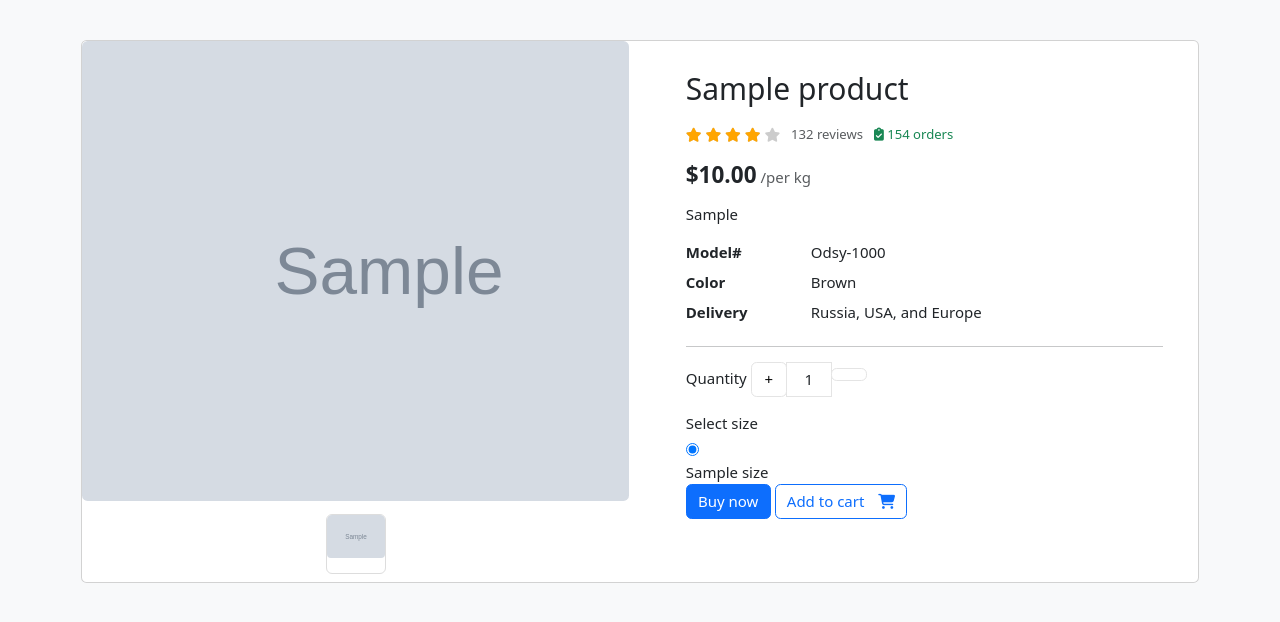
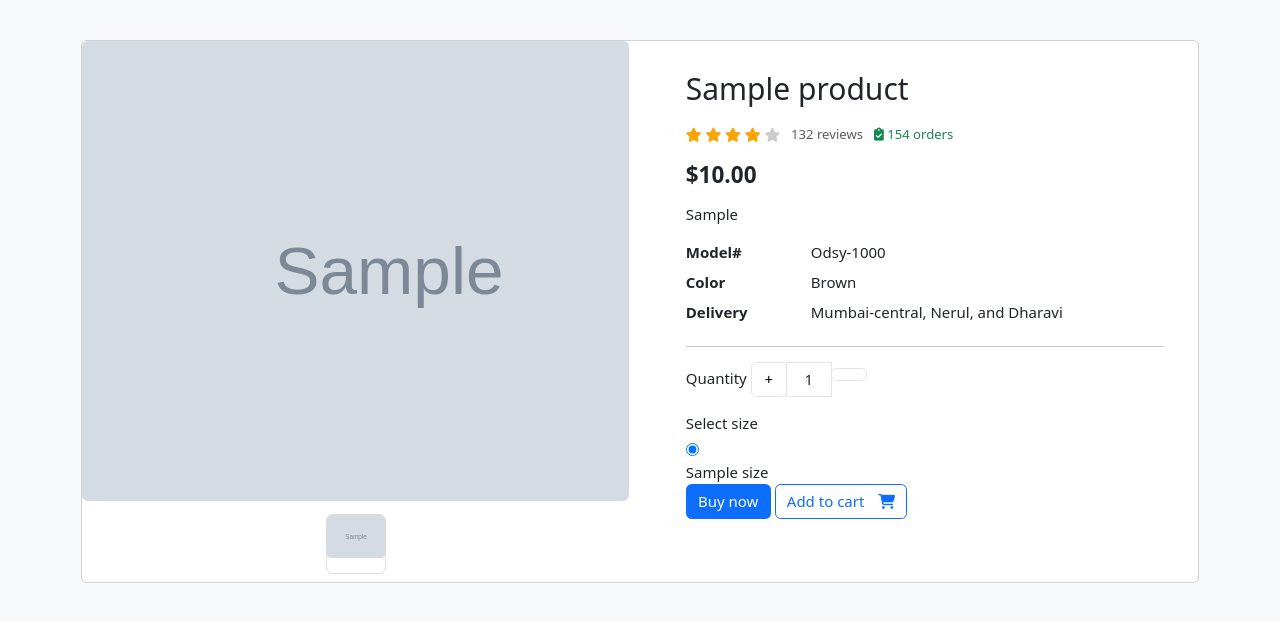
Before and after one commit to yadavanujkumar/django-ecom, a Django app: template templates/product/product.html in a window 1280 px wide. Shown: the part 117-739 px from the top of the page. Run offline with Django 3.2, Linux system fonts and the light colour scheme; the template is opened without the code that fills it: most values are stand-ins (such as "Sample title", 1, 10 or a date in 2020); grey boxes marked "Sample" are stand-in pictures; parts of the project's set-up code (start-up, migrations or seed data) failed here and were passed over; some libraries are stand-ins or nearby versions; some web fonts are replaced.

Commit message:
update in product

```diff
--- a/templates/product/product.html
+++ b/templates/product/product.html
@@ -53,7 +53,7 @@
 
             <div class="mb-3">
               <var class="price h4">${{product.price}}.00</var>
-              <span class="text-muted">/per kg</span>
+              <span class="text-muted"></span>
           </div>
           <!-- price-detail-wrap .// -->
             <!-- price-detail-wrap .// -->
@@ -68,7 +68,7 @@
               <dd class="col-sm-9">Brown</dd>
 
               <dt class="col-sm-3">Delivery</dt>
-              <dd class="col-sm-9">Russia, USA, and Europe</dd>
+              <dd class="col-sm-9">Mumbai-central, Nerul, and Dharavi</dd>
             </dl>
 
             <hr />
```
Also changed, not shown: db.sqlite3, public/static/catgories/mah-1.png (added), public/static/images/items/mah-1.png (added), public/static/images/items/mah-2.png (added), public/static/images/items/vanhueshn-1.png (added), public/static/images/items/vanhueshn-2.png (added), public/static/product/mah-1.png (added), public/static/product/mah-2.png (added), public/static/product/vanhueshn-1.png (added), public/static/product/vanhueshn-2.png (added).
